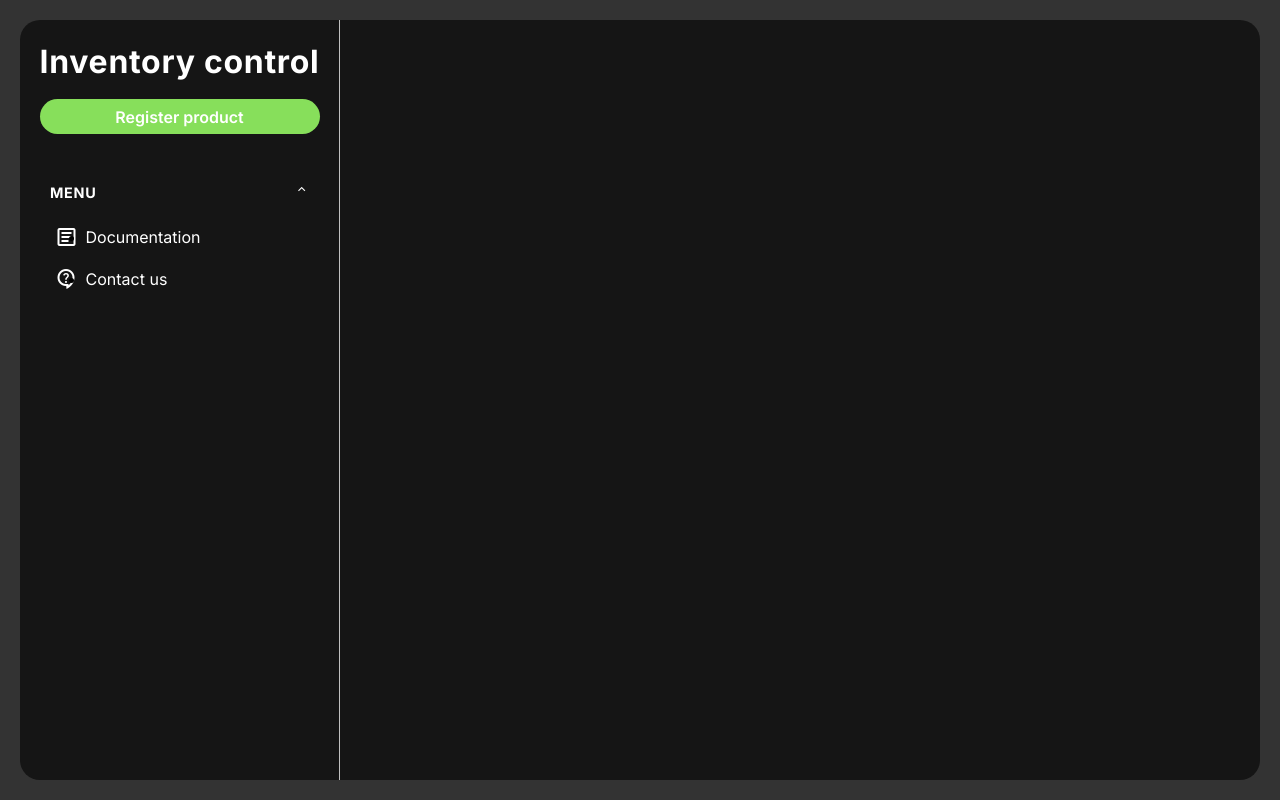
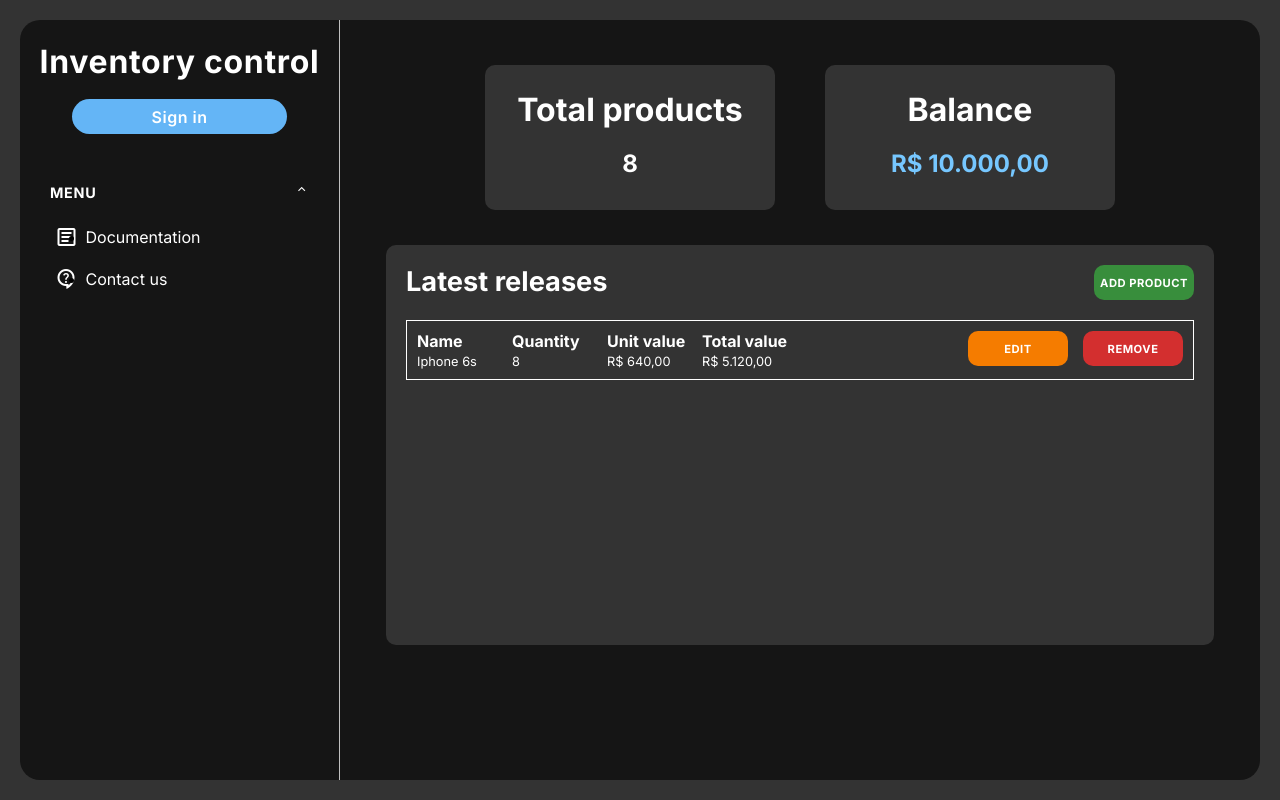
Before and after one commit to carlossalustiano/stock-control-panel, a plain HTML site: page index.html in a window 1280 px wide. Drawn offline with nearby package versions, Linux system fonts and the light colour scheme.

Commit message:
Protótipo finalizado

```diff
--- a/index.html
+++ b/index.html
@@ -14,7 +14,7 @@
       <div id="menu-esquerdo">
         <div id="header">
           <h1>Inventory control</h1>
-          <button>Register product</button>
+          <button>Sign in</button>
         </div>
         <div>
           <div id="box-title-list">
@@ -34,7 +34,57 @@
         </div>
       </div>
       <!-- Lado Direito -->
-      <div id="container-main"></div>
+      <div id="container-main">
+
+        <div id="container-information">
+          <div class="box-information">
+            <h1>Total products</h1>
+            <h2 id="text-white">8</h2>
+          </div>
+          <div class="box-information">
+            <h1>Balance</h1>
+            <h2 id="text-blue">R$ 10.000,00</h2>
+          </div>
+        </div>
+
+        <div id="container-itens">
+
+          <div id="header-stock">
+            <h1>Latest releases</h1>
+            <button>Add product</button>
+          </div>
+
+          <div id="container-stock">
+
+            <div id="box-stock">
+              <div class="stock-data">
+                <h1>Name</h1>
+                <p>Iphone 6s</p>
+              </div>
+              <div class="stock-data">
+                <h1>Quantity</h1>
+                <p>8</p>
+              </div>
+              <div class="stock-data">
+                <h1>Unit value</h1>
+                <p>R$ 640,00</p>
+              </div>
+              <div class="stock-data">
+                <h1>Total value</h1>
+                <p>R$ 5.120,00</p>
+              </div>
+            </div>
+
+            <div id="buttons">
+              <button class="button-itens" id="button-edit">Edit</button>
+              <button class="button-itens" id="button-remove">Remove</button>
+            </div>
+
+          </div>
+
+        </div>
+
+      </div>
     </main>
   </body>
 </html>
--- a/src/css/style.css
+++ b/src/css/style.css
@@ -1,6 +1,6 @@
 @charset "UTF-8";
 
-@import url('https://fonts.googleapis.com/css2?family=Inter:ital,opsz,wght@0,14..32,100..900;1,14..32,100..900&display=swap');
+@import url("https://fonts.googleapis.com/css2?family=Inter:ital,opsz,wght@0,14..32,100..900;1,14..32,100..900&display=swap");
 
 * {
   margin: 0;
@@ -44,23 +44,22 @@ main {
       text-align: center;
       color: #fff;
       font-size: 2em;
-            letter-spacing: .7px;
+      letter-spacing: 0.7px;
     }
 
     button {
-            width: 280px;
+      width: 215px;
       height: 35px;
       border: 0;
-            background-color: #87df5b;
+      background-color: #64B5F6;
       color: #fff;
       font-weight: 600;
       font-size: 1em;
+      letter-spacing: .5px;
       border-radius: 20px;
       cursor: pointer;
     }
-
   }
-
 }
 
 #box-title-list {
@@ -71,14 +70,14 @@ main {
 
   h2 {
     color: #fff;
-        font-size: .9em;
-        letter-spacing: .7px;
+    font-size: 0.9em;
+    letter-spacing: 0.7px;
     text-transform: uppercase;
   }
 
   span {
     color: #fff;
-        font-size: .9em;
+    font-size: 0.9em;
     cursor: pointer;
   }
 }
@@ -108,14 +107,147 @@ ul {
     span {
       color: #fff;
     }
-
   }
 }
 
-#container-main{
+#container-main {
   width: calc(100% - 320px);
   height: 100%;
   border-bottom-right-radius: 20px;
   border-top-right-radius: 20px;
   background-color: #151515;
+  display: flex;
+  flex-direction: column;
+  align-items: center;
+  gap: 35px;
+
+  #container-information {
+      display: flex;
+      flex-direction: row;
+      justify-content: center;
+      gap: 50px;
   }
+
+  .box-information {
+    width: 290px;
+    height: 145px;
+    padding: 5px;
+    margin-top: 45px;
+    background-color: #333333;
+    border-radius: 10px;
+    display: flex;
+    flex-direction: column;
+    align-items: center;
+    gap: 20px;
+
+    h1 {
+      margin-top: 20px;
+      color: #fff;
+    }
+
+    #text-white {
+      color: #fff;
+    }
+
+    #text-blue {
+        color: #76C7FF;
+    }
+
+  }
+
+  #container-itens {
+    width: 90%;
+    height: 400px;
+    padding: 20px;
+    background-color: #333333;
+    border-radius: 10px;
+    display: flex;
+    flex-direction: column;
+    gap: 20px;
+
+    #header-stock {
+        display: flex;
+        justify-content: space-between;
+
+        h1 {
+            color: #fff;
+            font-size: 1.7em;
+        }
+
+        button {
+            width: 100px;
+            height: 35px;
+            padding: 5px;
+            border-radius: 10px;
+            border: none;
+            background-color: #388E3C;
+            color: #fff;
+            font-weight: 700;
+            text-transform: uppercase;
+            letter-spacing: .5px;
+            font-size: .7em;
+            cursor: pointer;
+        }
+    }
+  }
+
+  #container-stock {
+    width: 100%;
+    padding: 10px;
+    border: 1px solid #fff;
+    display: flex;
+    flex-direction: row;
+    justify-content: space-between;
+    gap: 20px;
+
+    #box-stock {
+        display: flex;
+        flex-direction: row;
+
+        .stock-data {
+            width: 95px;
+            display: flex;
+            flex-direction: column;
+            gap: 3px;
+
+            h1 {
+                color: #fff;
+                font-size: 1em;
+            }
+
+            p {
+                color: #fff;
+                font-size: .8em;
+            }
+        }
+    }
+
+    #buttons {
+        display: flex;
+        gap: 15px;
+
+        .button-itens {
+            width: 100px;
+            height: 35px;
+            padding: 5px;
+            border-radius: 10px;
+            border: none;
+            font-weight: 700;
+            text-transform: uppercase;
+            letter-spacing: .5px;
+            font-size: .7em;
+            color: #fff;
+            cursor: pointer;
+        }
+
+        #button-remove {
+            background-color: #D32F2F;
+        }
+
+        #button-edit {
+            background-color: #F57C00;
+        }
+    }
+  }
+
+}
```
Lines whose indentation alone changed are shown as unchanged.
